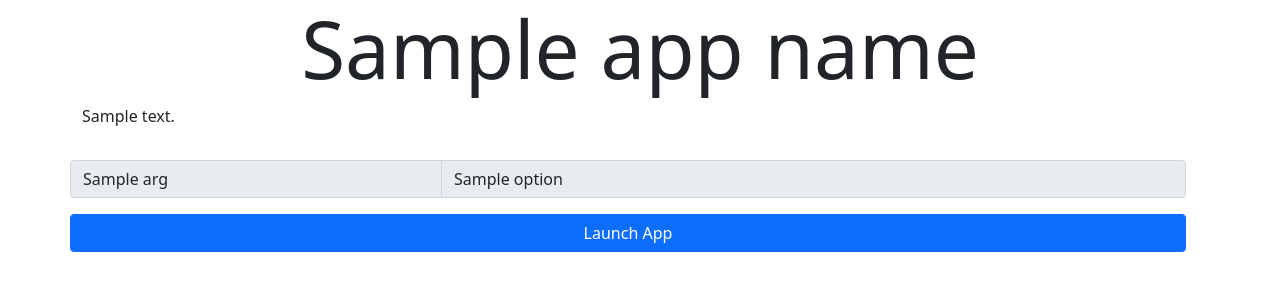
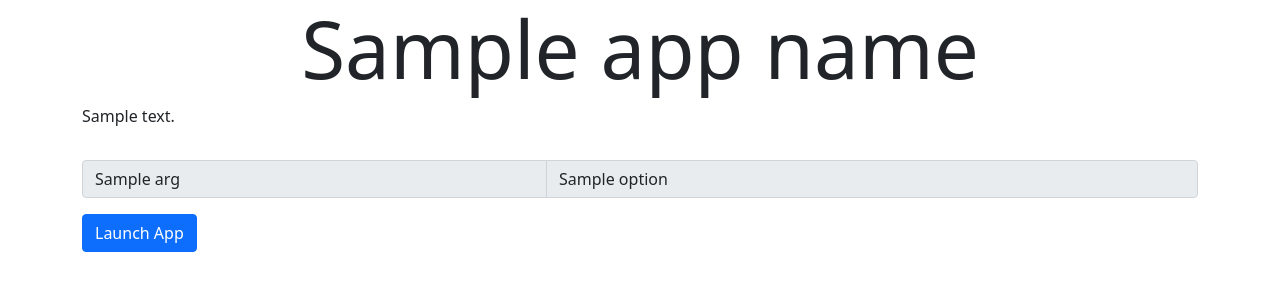
Before and after one commit to rottaca/PovGlobe, a Flask app: template py_src/templates/configure_app.html in a window 1280 px wide. Shown: the top 300 px of the page. Run offline with Flask 2, Linux system fonts and the light colour scheme; the template is opened without the code that fills it: most values are stand-ins (such as "Sample title", 1, 10 or a date in 2020).

Commit message:
More fixes

```diff
--- a/py_src/globe_wrapper.py
+++ b/py_src/globe_wrapper.py
@@ -56,7 +56,7 @@ arg_interpolation = dict(
     type="options",
     name="Interpolation Type",
     desc="Interpolation type for down/up scaling images.",
-    options={"Nearest Neighbour": interpNearest, "Bilinear":interpBilinear},
+    options={"Bilinear":interpBilinear, "Nearest Neighbour": interpNearest},
 )
 
 arg_images = dict(type="options", name="Image Source", desc="Available images. Add more images to the res/img/ folder.", options=all_images)
--- a/py_src/templates/app_select.html
+++ b/py_src/templates/app_select.html
@@ -49,7 +49,8 @@
                         <td class="" style="word-break:break-word;">{{ apps[app_name]["desc"] }}</td>
 
                         {% if running_app_name == app_name %}
-                        <td class="text-center"><i class="fas fa-running text-success"></i></td>
+                        <td class="text-center"><a href="configure_app?name={{ app_name }}"><i
+                                    class="fas fa-running text-success"></i></a></td>
                         {% else %}
                         <td class="text-center"><a href="configure_app?name={{ app_name }}"><i
                                     class="fas fa-play"></i></a>
--- a/py_src/templates/configure_app.html
+++ b/py_src/templates/configure_app.html
@@ -21,39 +21,42 @@
         crossorigin="anonymous"></script>
 
     <div class="container">
-        <form action="/launch_app" method='get'>
         <h1 class="text-center display-1">{{app_name}}</h1>
         <div class="input-group mb-3 row">
             <p>{{app['desc']}}</p>
         </div>
+
+        <form action="/launch_app" method='get'>
+            <div class="form-group">
                 <input class="form-check-input" style="display: none;" type="text" name="name" value="{{app_name}}">
 
                 {% for arg in options_args %}
                 {% if arg["options"]|length > 1 %}
-            <div class="input-group mb-3 row">
-                <div class="input-group-text col-4" data-bs-toggle="tooltip" data-bs-placement="top"
+                <div class="input-group mb-3">
+                    <div class="input-group-text col-5" data-bs-toggle="tooltip" data-bs-placement="top"
                         title="{{arg['desc']}}">{{arg["name"]}}</div>
-                <select class="form-select col" id="arg_{{arg['name']}}" name="{{arg['name']}}" data-bs-toggle="tooltip"
-                    data-bs-placement="top" title="{{arg['desc']}}">
+                    <select class="form-select col" id="arg_{{arg['name']}}" name="{{arg['name']}}"
+                        data-bs-toggle="tooltip" data-bs-placement="top" title="{{arg['desc']}}">
                         {% for option_name in arg["options"] %}
                         <option selected>{{option_name}}</option>
                         {% endfor %}
                     </select>
                 </div>
                 {% elif arg["options"]|length == 1 %}
-            <div class="input-group mb-3 row">
-                <span class="input-group-text col-4" data-bs-toggle="tooltip" data-bs-placement="top"
+                <div class="input-group mb-3">
+                    <span class="input-group-text col-5" data-bs-toggle="tooltip" data-bs-placement="top"
                         title="{{arg['desc']}}">{{arg['name']}}</span>
-                <input class="form-control col" id="arg_{{arg['name']}}" type="text" value="{{arg['options'] | first}}"
-                    data-bs-toggle="tooltip" data-bs-placement="top" title="{{arg['desc']}}" name="{{arg['name']}}"
-                    aria-label="" readonly>
+                    <input class="form-control col" id="arg_{{arg['name']}}" type="text"
+                        value="{{arg['options'] | first}}" data-bs-toggle="tooltip" data-bs-placement="top"
+                        title="{{arg['desc']}}" name="{{arg['name']}}" aria-label="" readonly>
                 </div>
                 {% else %}
                 <div>Not implemented</div>
                 {% endif %}
                 {% endfor %}
-            <div class="input-group mb-3 row">
+                <div class="input-group mb-3">
                     <button type="submit" class="btn btn-primary">Launch App</button>
+                </div>
             </div>
         </form>
     </div>
```
Also changed, not shown: 3 other files. Lines whose indentation alone changed are shown as unchanged.
